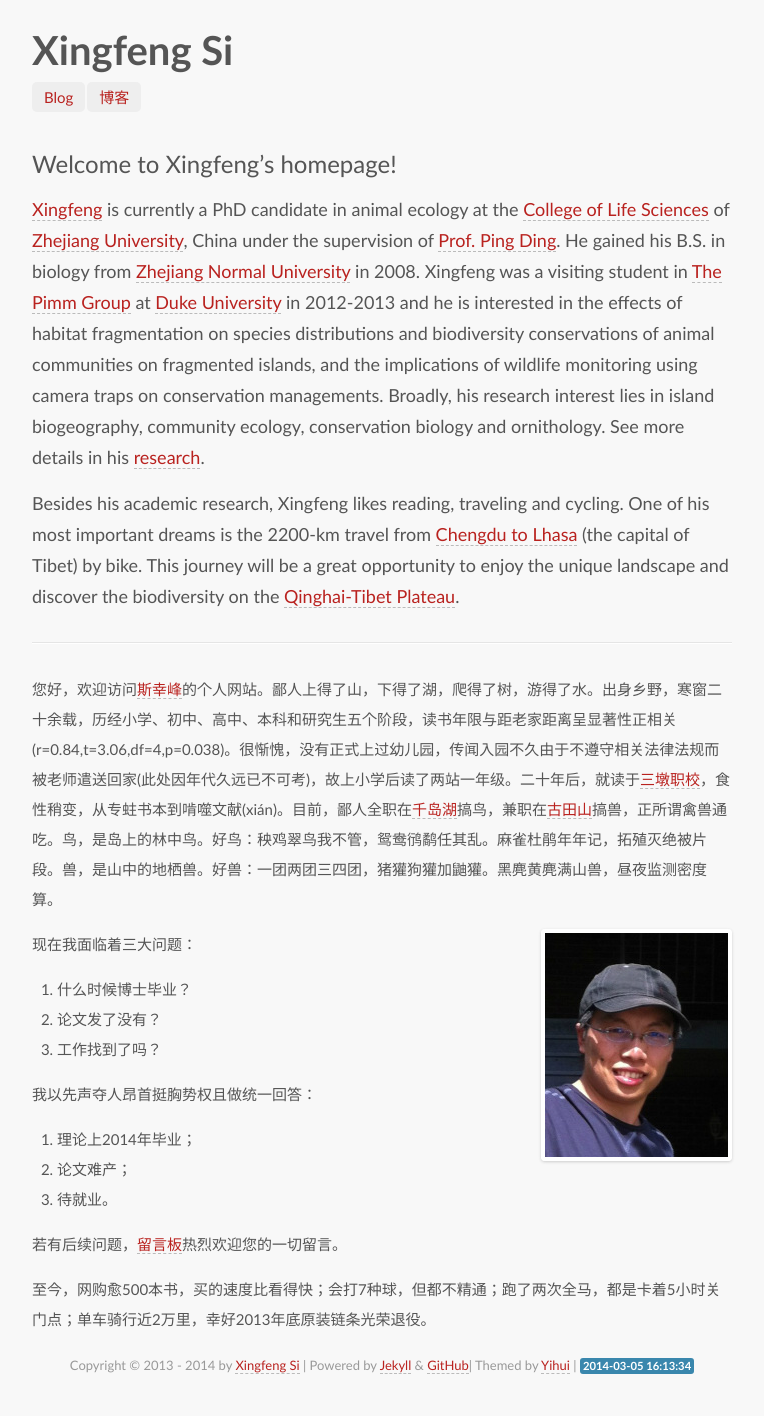
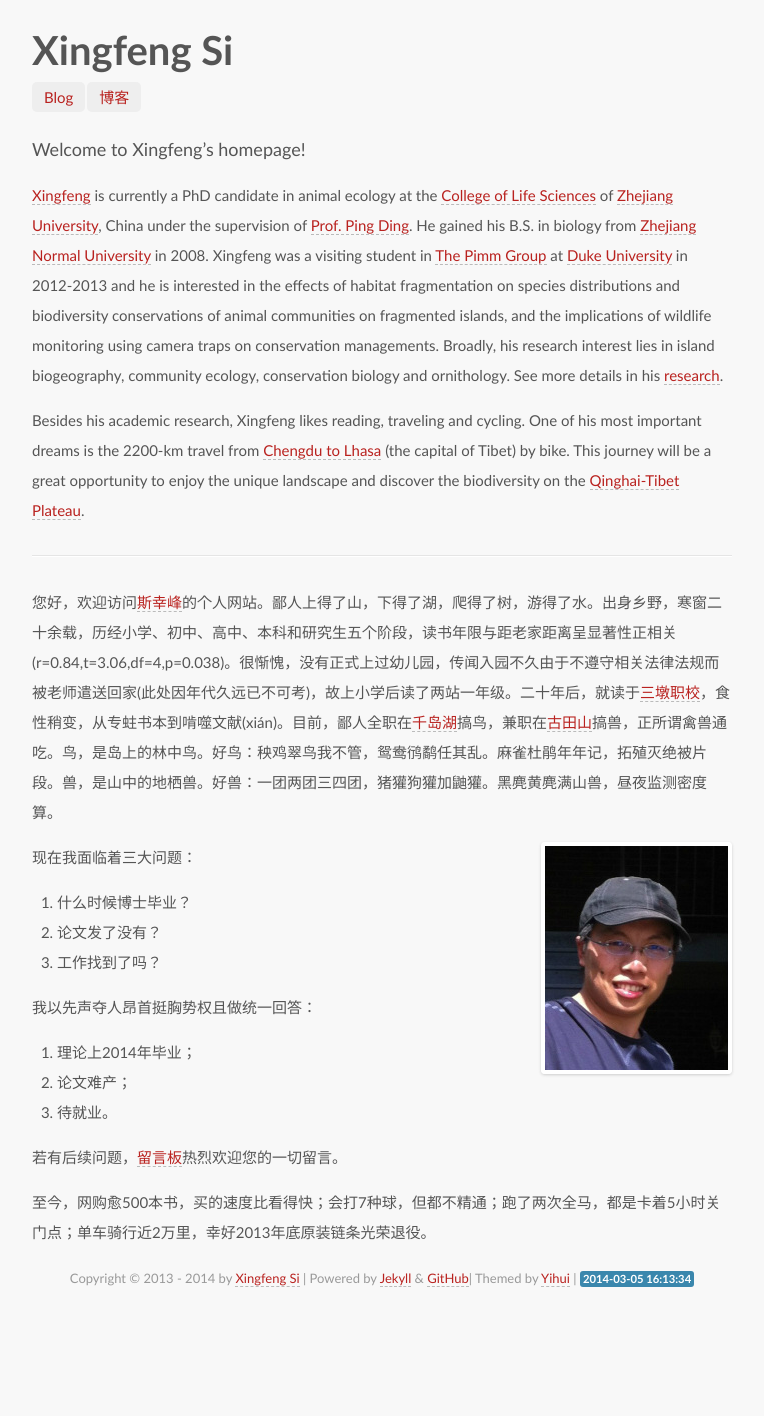
Before and after one commit to sixf/sixf.github.io, a Jekyll site: the page built from index.md, in a window 1280 px wide. Shown: the whole page, without its empty margins (258-1022 px from the left). Built offline with Jekyll 4.4.1, drawn with Linux system fonts in a browser that asks for light colours; some web fonts are replaced; Markdown is read by kramdown in place of the engine named in the settings; after the commit the page ends 1329 px from its top, so only the background shows below that.

```diff
--- a/index.md
+++ b/index.md
@@ -3,11 +3,11 @@ layout: home
 ---
 
 
-## Welcome to Xingfeng’s homepage!
+<big>Welcome to Xingfeng’s homepage! </big>
 
-<big>[Xingfeng](/ "Xingfeng Si") is currently a PhD candidate in animal ecology at the [College of Life Sciences](http://www.cls.zju.edu.cn/en/) of [Zhejiang University](http://www.zju.edu.cn/english/ "Zhejiang University"), China under the supervision of [Prof. Ping Ding](http://mypage.zju.edu.cn/personnelCard/pingding). He gained his B.S. in biology from [Zhejiang Normal University](http://www.zjnu.cn/eng/) in 2008. Xingfeng was a visiting student in [The Pimm Group](http://www.thepimmgroup.org]) at [Duke University](http://www.duke.edu) in 2012-2013 and he is interested in the effects of habitat fragmentation on species distributions and biodiversity conservations of animal communities on fragmented islands, and the implications of wildlife monitoring using camera traps on conservation managements. Broadly, his research interest lies in island biogeography, community ecology, conservation biology and ornithology. See more details in his [research](/en/about "About Xingfeng").</big>
+[Xingfeng](/ "Xingfeng Si") is currently a PhD candidate in animal ecology at the [College of Life Sciences](http://www.cls.zju.edu.cn/en/) of [Zhejiang University](http://www.zju.edu.cn/english/ "Zhejiang University"), China under the supervision of [Prof. Ping Ding](http://mypage.zju.edu.cn/personnelCard/pingding). He gained his B.S. in biology from [Zhejiang Normal University](http://www.zjnu.cn/eng/) in 2008. Xingfeng was a visiting student in [The Pimm Group](http://www.thepimmgroup.org]) at [Duke University](http://www.duke.edu) in 2012-2013 and he is interested in the effects of habitat fragmentation on species distributions and biodiversity conservations of animal communities on fragmented islands, and the implications of wildlife monitoring using camera traps on conservation managements. Broadly, his research interest lies in island biogeography, community ecology, conservation biology and ornithology. See more details in his [research](/en/about "About Xingfeng").
 
-<big>Besides his academic research, Xingfeng likes reading, traveling and cycling. One of his most important dreams is the 2200-km travel from [Chengdu to Lhasa](http://en.wikipedia.org/wiki/China_National_Highway_318) (the capital of Tibet) by bike. This journey will be a great opportunity to enjoy the unique landscape and discover the biodiversity on the [Qinghai-Tibet Plateau](http://en.wikipedia.org/wiki/Qinghai-Tibet_Plateau).</big>
+Besides his academic research, Xingfeng likes reading, traveling and cycling. One of his most important dreams is the 2200-km travel from [Chengdu to Lhasa](http://en.wikipedia.org/wiki/China_National_Highway_318) (the capital of Tibet) by bike. This journey will be a great opportunity to enjoy the unique landscape and discover the biodiversity on the [Qinghai-Tibet Plateau](http://en.wikipedia.org/wiki/Qinghai-Tibet_Plateau).
 
 ---
 
```
